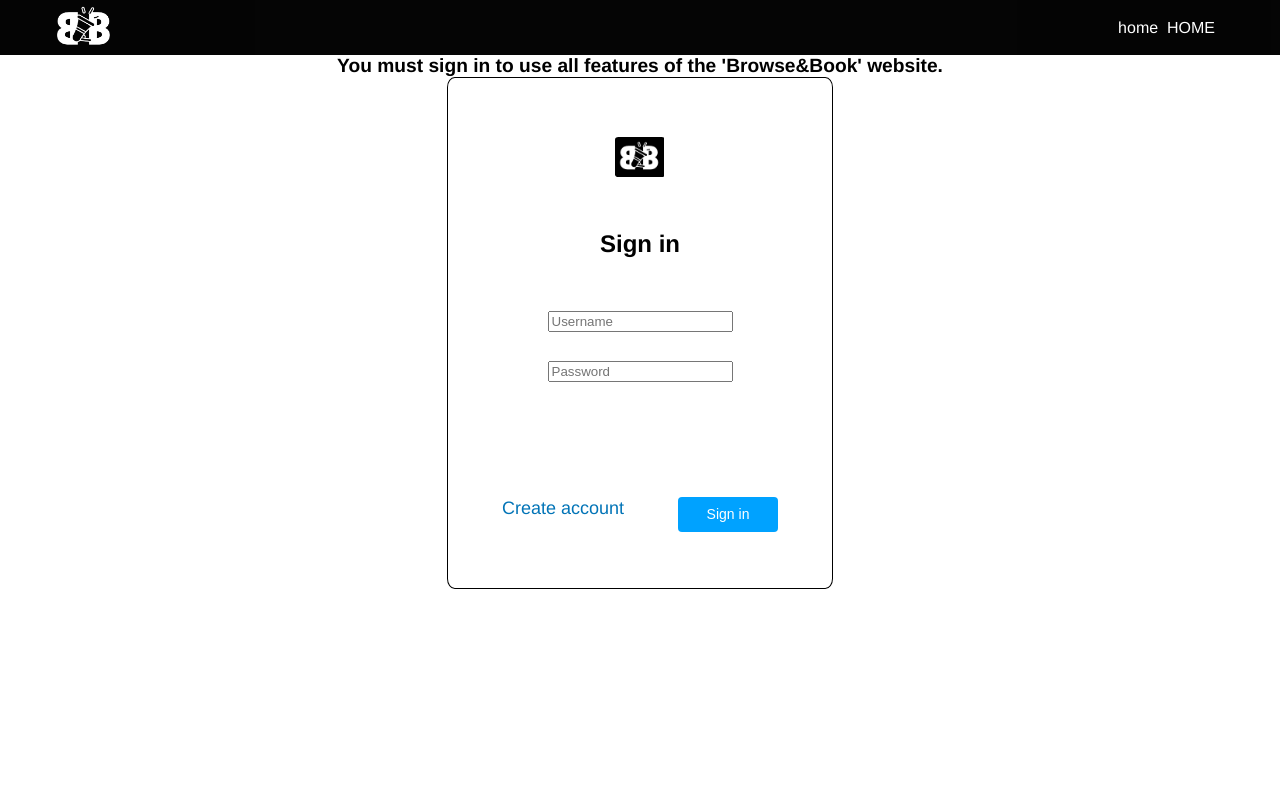
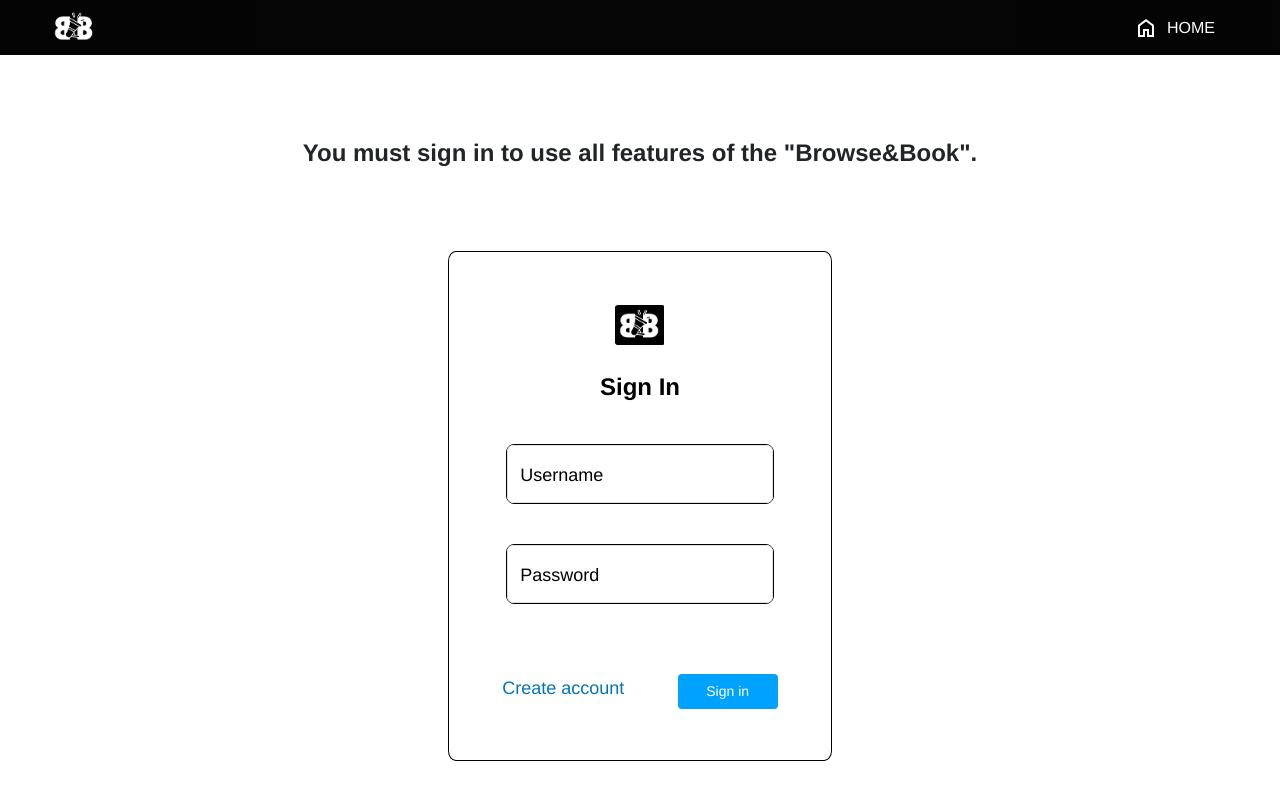
Before and after one commit to ArthSonani/Browse-Book, a Flask app: page /login in a window 1280 px wide. Run offline with Flask 3, Linux system fonts and the light colour scheme; some libraries are stand-ins or nearby versions.

Commit message:
Update login.html

```diff
--- a/templates/login.html
+++ b/templates/login.html
@@ -4,6 +4,10 @@
 <head>
     <meta charset="UTF-8" />
     <meta name="viewport" content="width=device-width, initial-scale=1.0" />
+    <link href="https://cdn.jsdelivr.net/npm/bootstrap@5.3.3/dist/css/bootstrap.min.css" rel="stylesheet"
+        integrity="sha384-QWTKZyjpPEjISv5WaRU9OFeRpok6YctnYmDr5pNlyT2bRjXh0JMhjY6hW+ALEwIH" crossorigin="anonymous">
+    <link rel="stylesheet" href="https://fonts.googleapis.com/css2?family=Material+Symbols+Outlined:opsz,wght,FILL,GRAD@24,400,0,0" />
+
     <title>B&B/Login</title>
     <link rel="stylesheet" href="/static/styles.css" />
 </head>
@@ -24,23 +28,31 @@
         </div>
     </header>
 
-    <div style="text-align: center; font-size: larger; font-weight: 600;">You must sign in to use all features of the 'Browse&Book' website.</div>
-
+    <div style="text-align: center; font-size: x-large; font-weight: 600; margin: 80px;">You must sign in to use all features of the "Browse&Book".</div>
 
     <form action="/login" class="login-form" method="post">
         <div class="signin">
             <div class="signin-logo"></div>
-            <p>Sign in</p>
+            <p>Sign In</p>
 
-            <input type="text" name="username" placeholder="Username" class="signin-input" required />
-            <input type="password" name="password" placeholder="Password" class="signin-input" required />
+            <div class="form-floating mb-3" style="width: 70%; border: 1px solid black; border-radius: 8px;">
+                <input type="text" name="username" class="form-control" placeholder="Username"
+                    required>
+                <label>Username</label>
+            </div>
 
-            <br />
+            <div class="form-floating mb-3" style="width: 70%; border: 1px solid black; border-radius: 8px;">
+                <input type="text" name="password" class="form-control" placeholder="Password"
+                    required>
+                <label>Password</label>
+            </div>
+
             <div class="signin-error">
                 {% if error %}
                 <small style="color: red">{{ error }}</small>
                 {% endif %}
             </div>
+
 
             <div class="singin-lower">
                 <a href="register">Create account</a>
```
